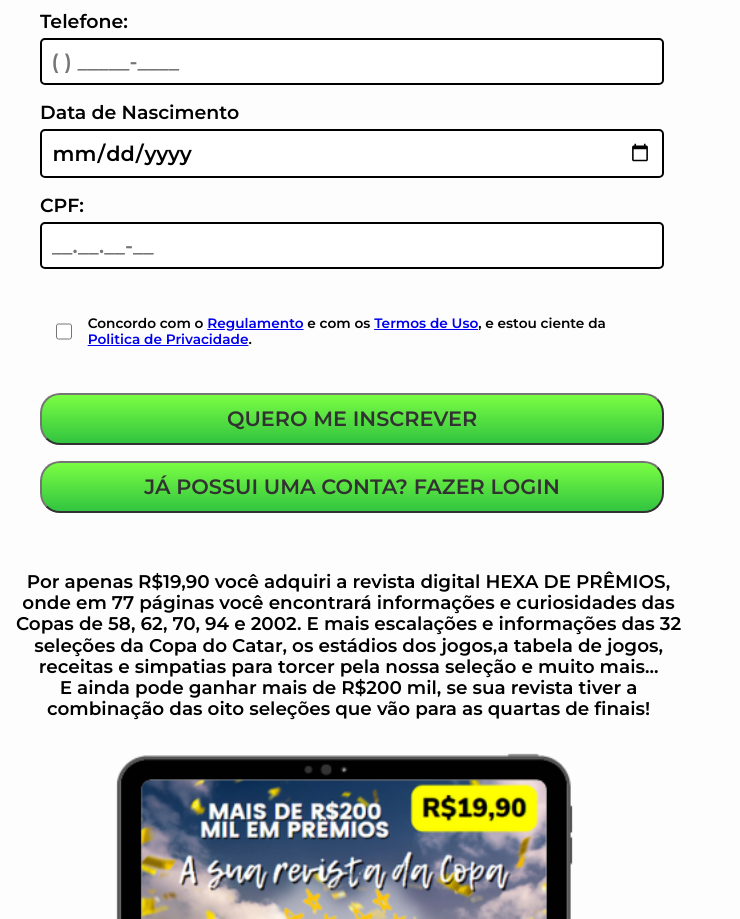
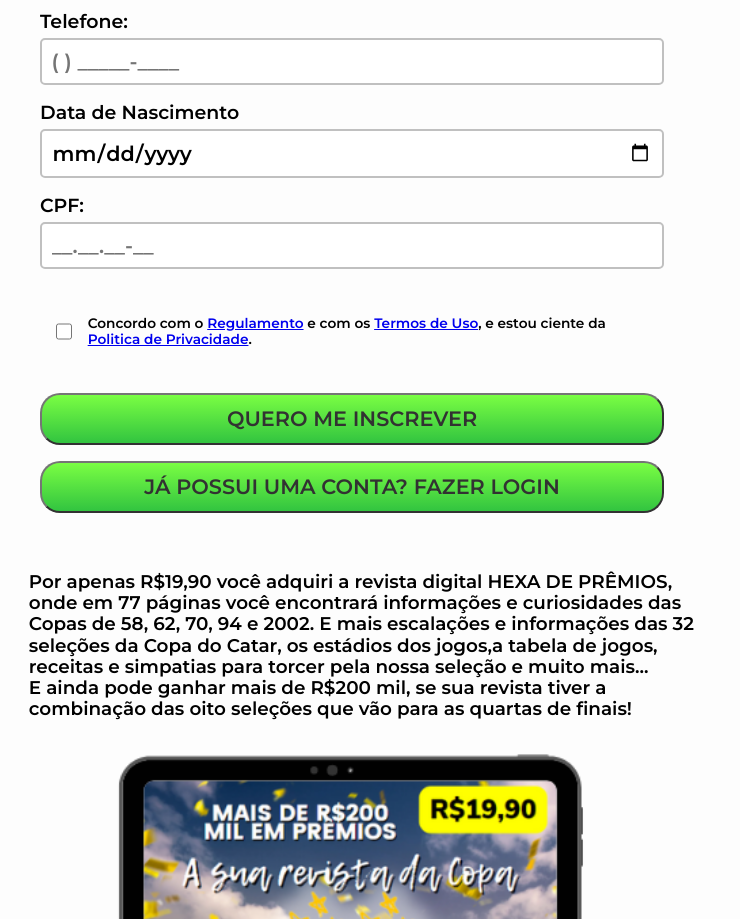
Before and after one commit to PedroSilveeer/Teste-Futbras, a plain HTML site: page index.html in a window 1280 px wide. Shown: the part 1040-1959 px from the top of the page, without its empty margins (0-740 px from the left). Drawn offline with Linux system fonts and the light colour scheme.

Commit message:
resolvendo problemas no design

```diff
--- a/css/formulario.css
+++ b/css/formulario.css
@@ -37,7 +37,8 @@
 
     padding:0.6rem ;
     border-radius: 5px;
-    border: 0.17rem solid;
+    border: 0.15rem solid;
+    border-color: #c0c0c0;
     outline: none;
   }
 
--- a/css/tablet.css
+++ b/css/tablet.css
@@ -6,9 +6,8 @@
 
 .tablet__texto{
     font-size: 1.15rem;
-    text-align: center;
-    justify-content: center;
-    margin-left: 0rem;
+    text-align: left;
+    margin-left: 0.8rem;
 
 }
 
```
